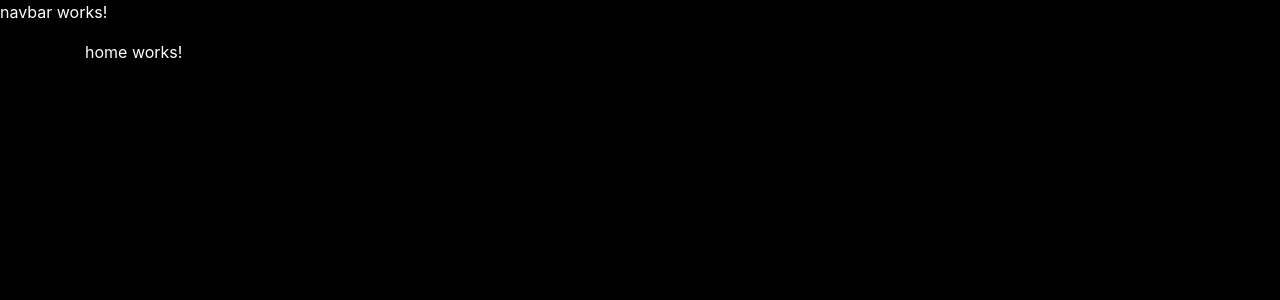
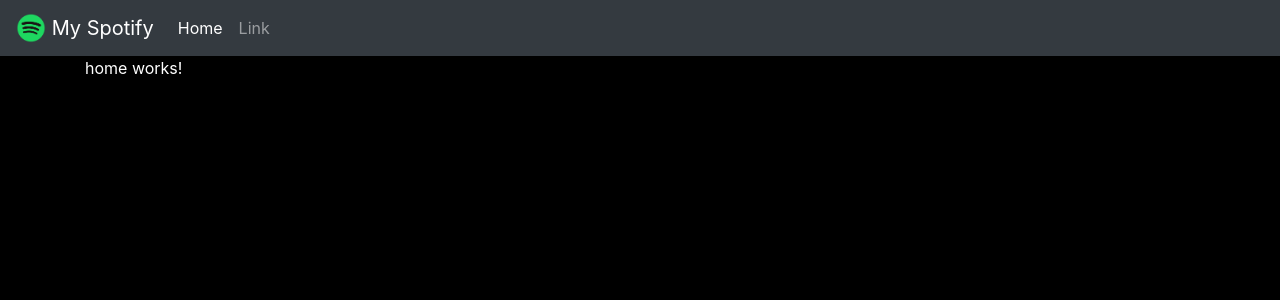
Before and after one commit to yomar-dev/spotify-ng, an Angular app: page /#/home in a window 1280 px wide. Shown: the top 300 px of the page. Built offline with nearby package versions, Linux system fonts and the light colour scheme.

Commit message:
Creación del Navbar.

```diff
--- a/src/app/components/shared/navbar/navbar.component.html
+++ b/src/app/components/shared/navbar/navbar.component.html
@@ -1,3 +1,21 @@
-<p>
-  navbar works!
-</p>
+<nav class="navbar navbar-expand-md navbar-dark bg-dark">
+    <a class="navbar-brand" href="#">
+        <img src="assets/img/banner-ico.png" width="30" height="30" class="d-inline-block align-top" alt="">
+        My Spotify
+    </a>
+    <button class="navbar-toggler" type="button" data-toggle="collapse" data-target="#navbarSupportedContent" aria-controls="navbarSupportedContent"
+        aria-expanded="false" aria-label="Toggle navigation">
+        <span class="navbar-toggler-icon"></span>
+    </button>
+
+    <div class="collapse navbar-collapse" id="navbarSupportedContent">
+        <ul class="navbar-nav mr-auto">
+            <li class="nav-item active">
+                <a class="nav-link" href="#">Home</a>
+            </li>
+            <li class="nav-item">
+                <a class="nav-link" href="#">Link</a>
+            </li>
+        </ul>
+    </div>
+</nav>
```
